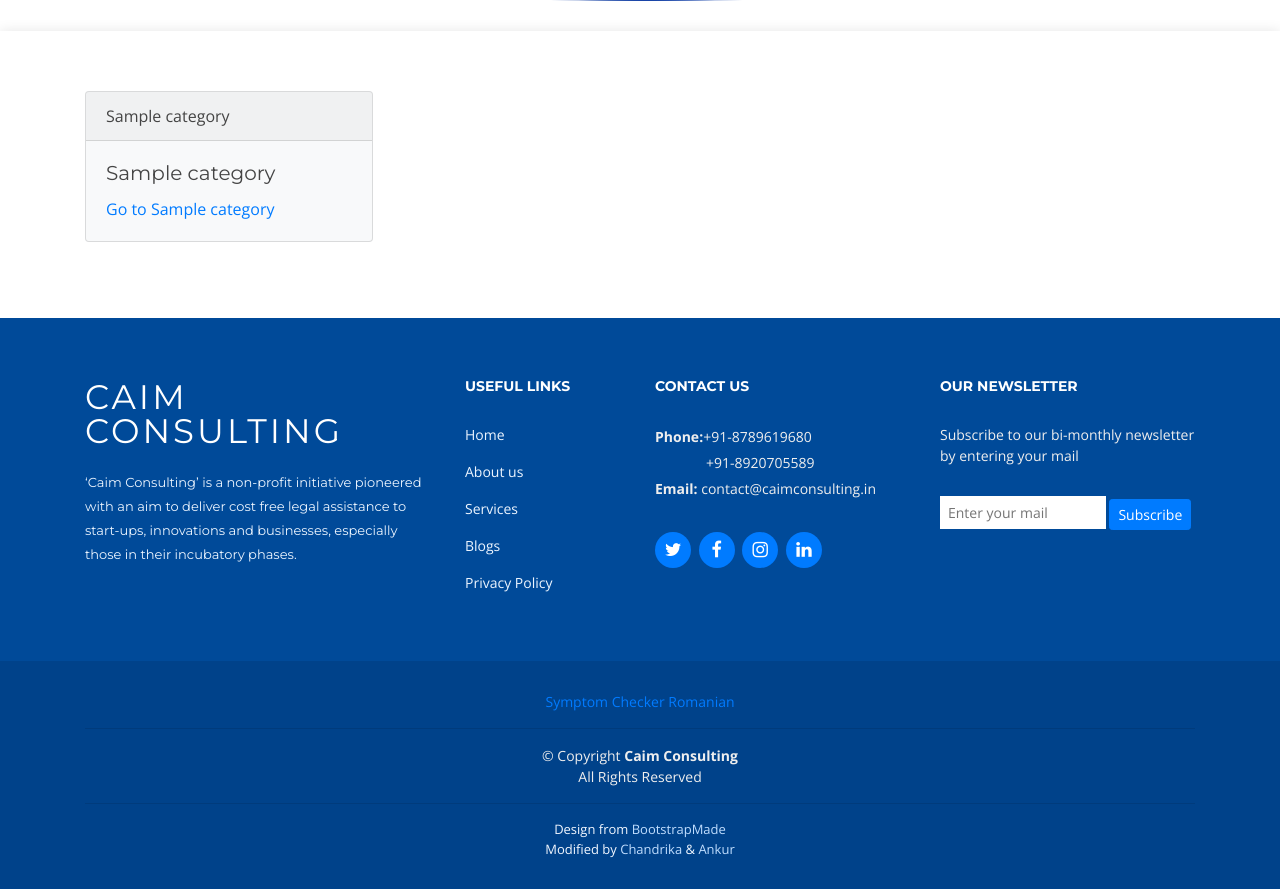
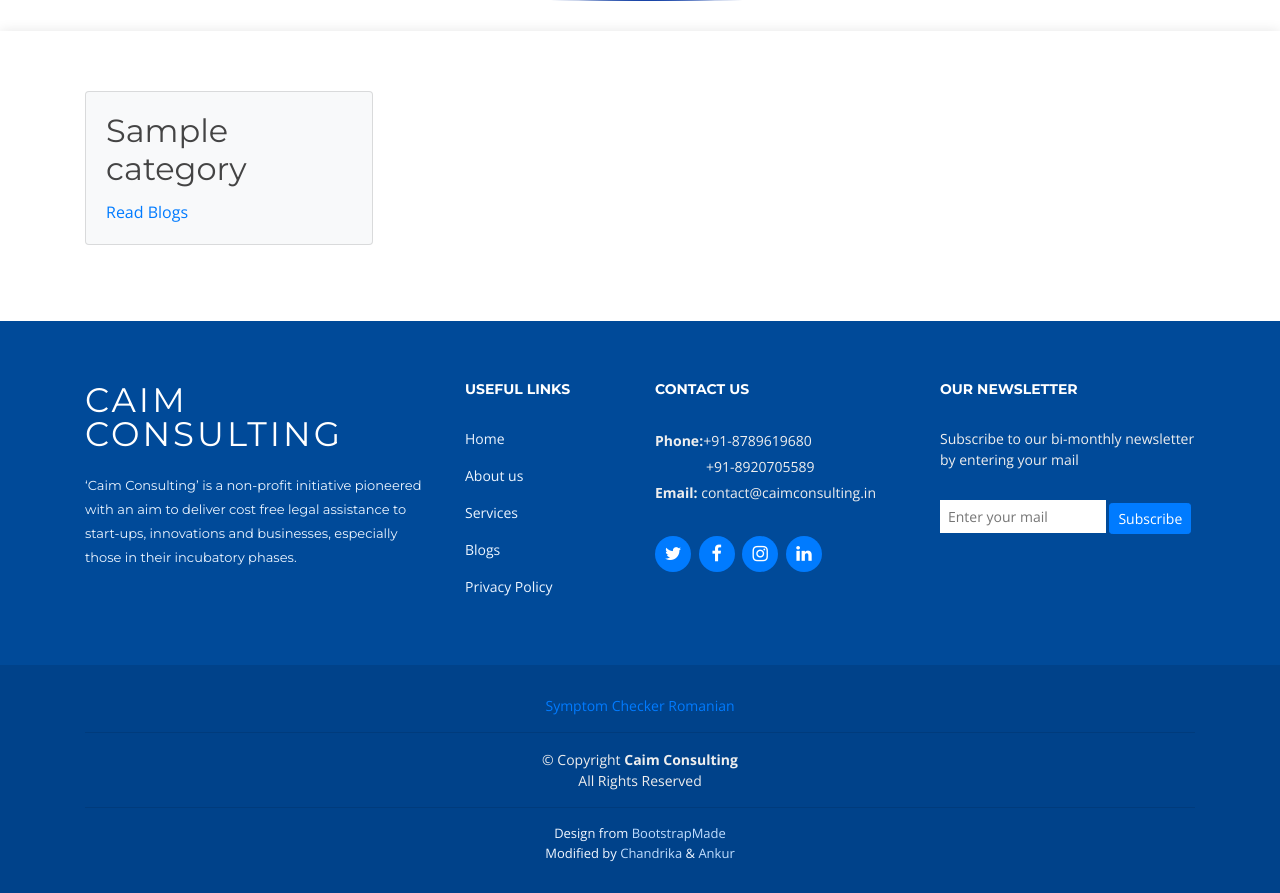
Before and after one commit to caimconsulting/caim-consulting-website, a Django app: page /bloghome/ in a window 1280 px wide. Shown: the part 517-1410 px from the top of the page. Run offline with Django 3.2, Linux system fonts and the light colour scheme; tables that the repository leaves empty hold one stand-in row (values such as "Sample post"); parts of the project's set-up code (start-up, migrations or seed data) failed here and were passed over; some libraries are stand-ins or nearby versions.

Commit message:
fix: clean category page with minimal tiles

```diff
--- a/blog/templates/blog_index.html
+++ b/blog/templates/blog_index.html
@@ -23,12 +23,11 @@
       <div class="card-columns">
         {% for category in categories %}
         <div class="card bg-light mb-3" style="max-width: 18rem;">
-          <div class="card-header">{{ category.name }}</div>
           <div class="card-body">
-            <h5 class="card-title">{{ category.name }}</h5>
+            <h2 class="card-title">{{ category.name }}</h2>
             <p class="card-text">
               <a href="{% url 'catgpage' category.pk %}">
-                Go to {{ category.name }}
+                Read Blogs
               </a>
             </p>
           </div>
```
